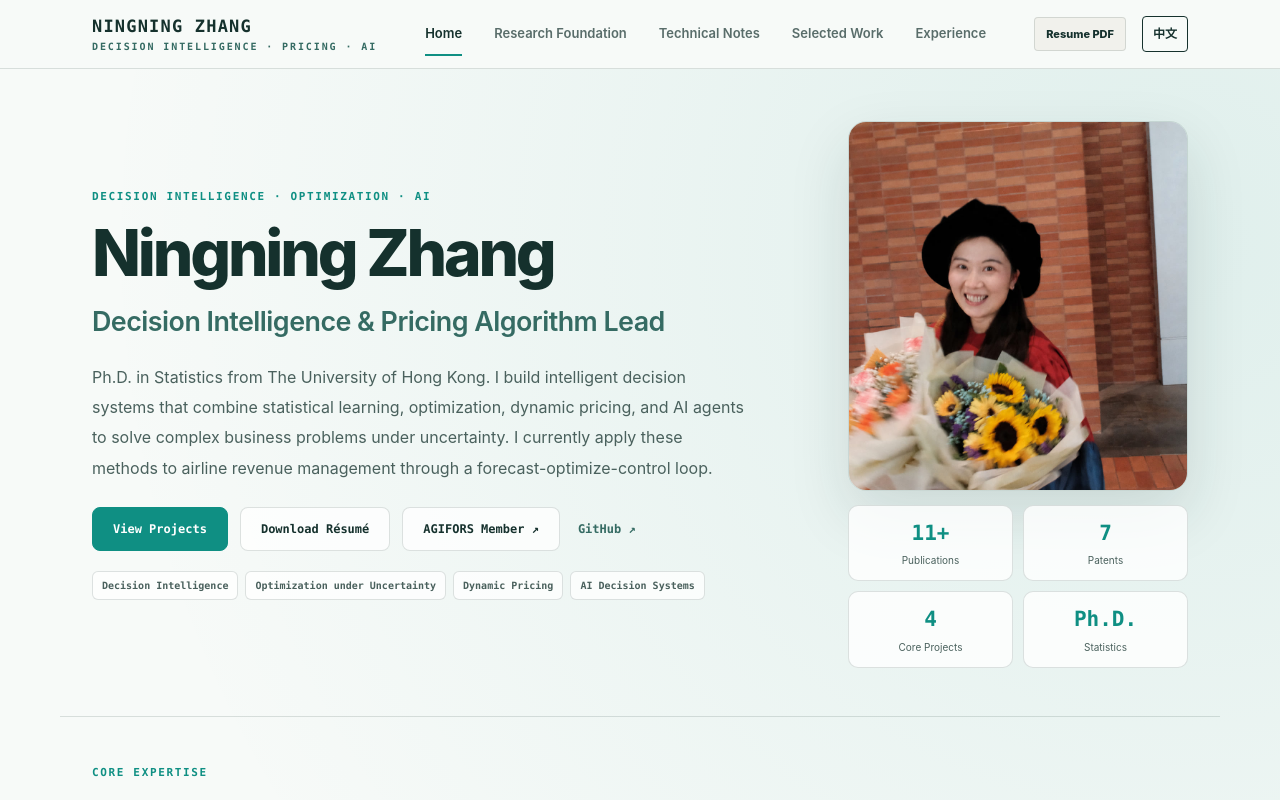
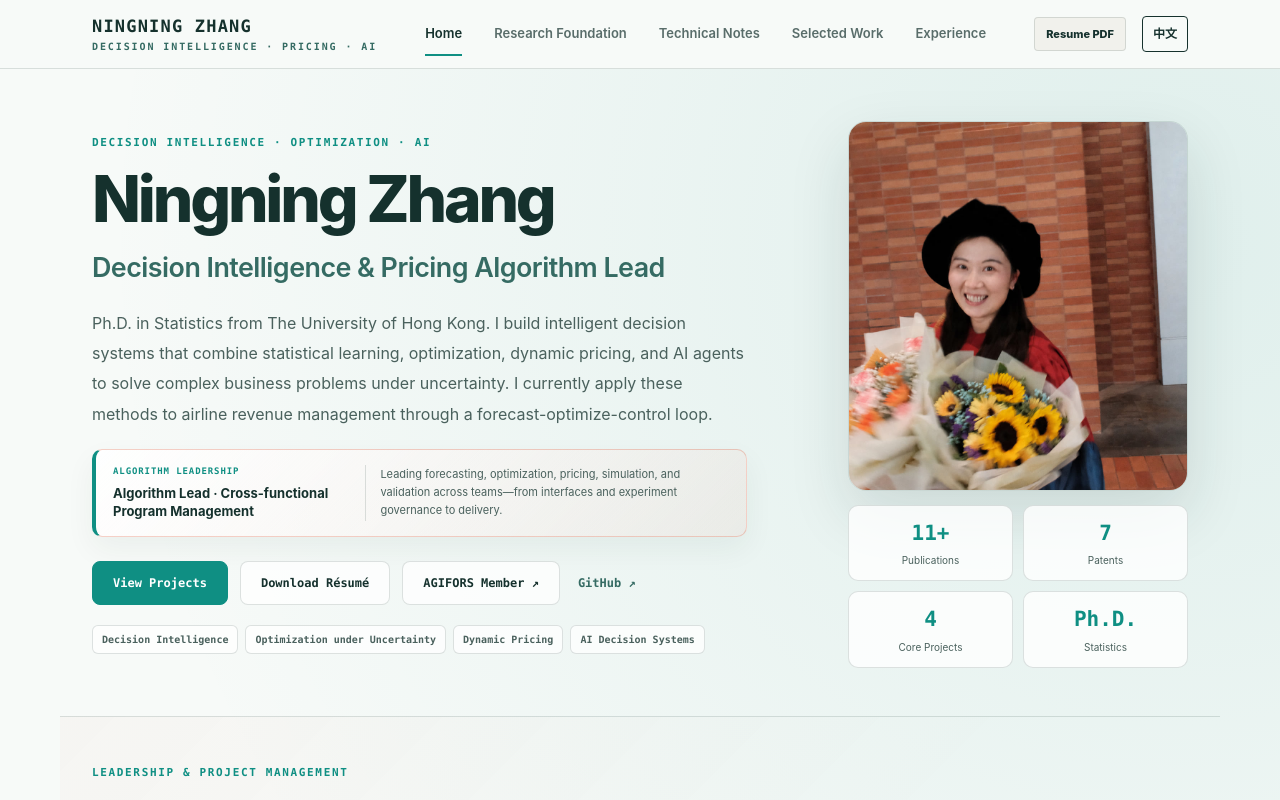
Before and after one commit to ningningzhang-nina/ningningzhang, a Next.js app: page /en in a window 1280 px wide. Shown: the top 800 px of the page. Built offline with nearby package versions, Linux system fonts and the light colour scheme.

Commit message:
Surface algorithm leadership above the fold

```diff
--- a/app/[locale]/page.tsx
+++ b/app/[locale]/page.tsx
@@ -144,6 +144,17 @@ export default async function HomePage({ params }: { params: Promise<{ locale: s
               ? '香港大学统计学博士，专注于不确定环境下的智能决策系统。结合统计建模、预测优化、动态定价与 AI Agent，解决复杂商业场景中的资源配置和收益优化问题。当前在航空收益管理场景中落地这些方法，构建“预测—优化—控制”闭环系统。'
               : 'Ph.D. in Statistics from The University of Hong Kong. I build intelligent decision systems that combine statistical learning, optimization, dynamic pricing, and AI agents to solve complex business problems under uncertainty. I currently apply these methods to airline revenue management through a forecast-optimize-control loop.'}
           </p>
+          <div className="design-hero-leadership">
+            <div>
+              <span>ALGORITHM LEADERSHIP</span>
+              <strong>{isZh ? '算法负责人 · 跨模块项目管理' : 'Algorithm Lead · Cross-functional Program Management'}</strong>
+            </div>
+            <p>
+              {isZh
+                ? '统筹预测、优化、定价、仿真与验证，推动跨团队协作、实验治理和复杂算法交付。'
+                : 'Leading forecasting, optimization, pricing, simulation, and validation across teams—from interfaces and experiment governance to delivery.'}
+            </p>
+          </div>
           <div className="design-actions">
             <Link href={`/${locale}/projects`} className="design-button design-button-primary">
               {isZh ? '查看项目' : 'View Projects'}
@@ -183,6 +194,24 @@ export default async function HomePage({ params }: { params: Promise<{ locale: s
             <article><strong>{projects.length}</strong><span>{isZh ? '核心项目' : 'Core Projects'}</span></article>
             <article><strong>Ph.D.</strong><span>{isZh ? '统计学' : 'Statistics'}</span></article>
           </div>
+        </div>
+      </section>
+
+      <section className="design-section design-leadership-section" id="leadership">
+        <div className="design-section-heading">
+          <div>
+            <p className="design-kicker">LEADERSHIP & PROJECT MANAGEMENT</p>
+            <h2>{isZh ? '算法领导力与项目管理' : 'Leadership & Project Management'}</h2>
+          </div>
+        </div>
+        <div className="design-leadership-grid">
+          {leadershipItems.map((item, index) => (
+            <article key={item.title.en}>
+              <span>{String(index + 1).padStart(2, '0')}</span>
+              <h3>{item.title[l]}</h3>
+              <p>{item.detail[l]}</p>
+            </article>
+          ))}
         </div>
       </section>
 
@@ -276,24 +305,6 @@ export default async function HomePage({ params }: { params: Promise<{ locale: s
         </div>
       </section>
 
-      <section className="design-section" id="leadership">
-        <div className="design-section-heading">
-          <div>
-            <p className="design-kicker">LEADERSHIP & PROJECT MANAGEMENT</p>
-            <h2>{isZh ? '算法领导力与项目管理' : 'Leadership & Project Management'}</h2>
-          </div>
-        </div>
-        <div className="design-leadership-grid">
-          {leadershipItems.map((item, index) => (
-            <article key={item.title.en}>
-              <span>{String(index + 1).padStart(2, '0')}</span>
-              <h3>{item.title[l]}</h3>
-              <p>{item.detail[l]}</p>
-            </article>
-          ))}
-        </div>
-      </section>
-
       <section className="design-section" id="papers">
         <div className="design-section-heading">
           <div>
--- a/app/globals.css
+++ b/app/globals.css
@@ -2593,6 +2593,49 @@
   line-height: 1.9;
 }
 
+.design-hero-leadership {
+  display: grid;
+  max-width: 680px;
+  margin-top: 20px;
+  padding: 15px 17px;
+  gap: 10px;
+  grid-template-columns: minmax(210px, 0.8fr) minmax(0, 1.2fr);
+  border: 1px solid rgba(224, 117, 92, 0.34);
+  border-left: 4px solid var(--coral);
+  border-radius: 10px;
+  background: linear-gradient(135deg, rgba(255, 255, 255, 0.9), rgba(224, 117, 92, 0.07));
+  box-shadow: 0 12px 30px rgba(21, 49, 45, 0.055);
+}
+
+.design-hero-leadership > div {
+  display: flex;
+  flex-direction: column;
+  gap: 5px;
+}
+
+.design-hero-leadership span {
+  color: var(--coral);
+  font-family: ui-monospace, SFMono-Regular, Menlo, Monaco, Consolas, monospace;
+  font-size: 9px;
+  font-weight: 800;
+  letter-spacing: 0.1em;
+}
+
+.design-hero-leadership strong {
+  color: var(--ink);
+  font-size: 13px;
+  line-height: 1.45;
+}
+
+.design-hero-leadership p {
+  margin: 0;
+  padding-left: 14px;
+  border-left: 1px solid var(--line);
+  color: var(--copy);
+  font-size: 11px;
+  line-height: 1.65;
+}
+
 .design-actions {
   display: flex;
   margin-top: 24px;
@@ -2829,6 +2872,10 @@
   grid-template-columns: repeat(4, minmax(0, 1fr));
 }
 
+.design-leadership-section {
+  background: linear-gradient(135deg, rgba(224, 117, 92, 0.035), transparent 62%);
+}
+
 .design-leadership-grid article {
   padding: 20px;
   border: 1px solid var(--line);
@@ -3176,6 +3223,16 @@
     font-size: 48px;
   }
 
+  .design-hero-leadership {
+    grid-template-columns: 1fr;
+  }
+
+  .design-hero-leadership p {
+    padding: 10px 0 0;
+    border-top: 1px solid var(--line);
+    border-left: 0;
+  }
+
   .design-profile {
     width: 100%;
   }
```
